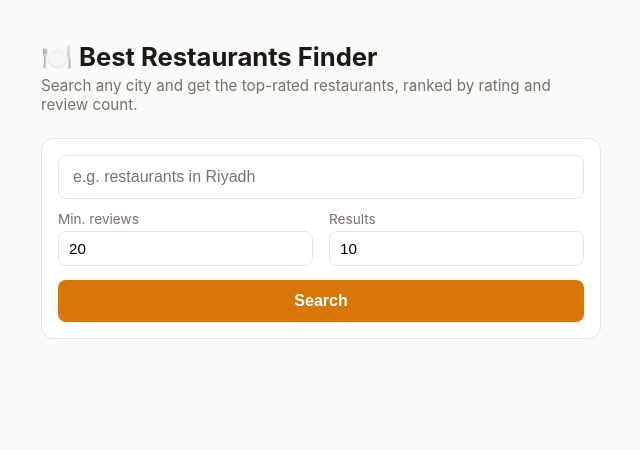
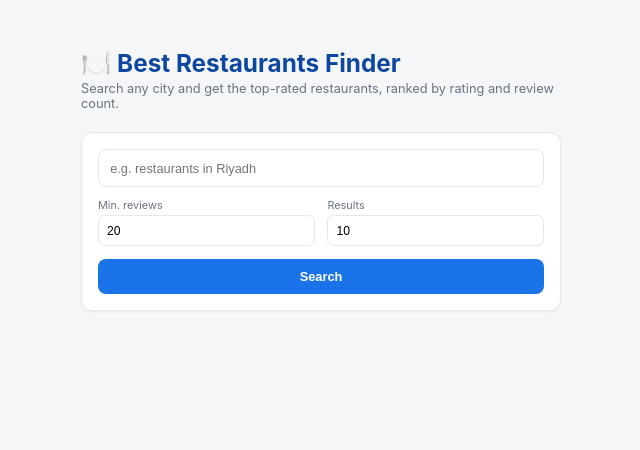
Before and after one commit to abdow-is-here/Search-Google-Maps, a Flask app: page / in a window 1280 px wide. Shown: the top 450 px of the page, without its empty margins (319-959 px from the left). Run offline with Flask 3, Linux system fonts and the light colour scheme.

Commit message:
style.css

```diff
--- a/static/style.css
+++ b/static/style.css
@@ -1,60 +1,149 @@
 :root {
-  --primary: #d97706;
-  --bg: #fafaf9;
+  --primary: #1a73e8;      /* Google-Maps blue */
+  --primary-dark: #0d47a1;
+  --accent: #34a853;       /* Google green, used for ratings */
+  --bg: #f4f6f8;
+  --sidebar-bg: #14213d;
   --card-bg: #ffffff;
-  --text: #1c1917;
-  --muted: #78716c;
-  --border: #e7e5e4;
+  --text: #1c1e21;
+  --muted: #6b7280;
+  --border: #e5e7eb;
+  --radius: 14px;
 }
 
 * { box-sizing: border-box; }
+
+html {
+  /* Default 80% zoom as requested. Supported in Chrome/Edge/Safari 17.4+;
+     Firefox falls back to normal 100% zoom (no visual break, just no shrink). */
+  zoom: 80%;
+}
 
 body {
   margin: 0;
   font-family: -apple-system, BlinkMacSystemFont, "Segoe UI", Roboto, sans-serif;
   background: var(--bg);
   color: var(--text);
-  padding: 24px 16px 60px;
 }
 
+.layout {
+  display: flex;
+  min-height: 100vh;
+}
+
+/* Sidebar */
+.sidebar {
+  width: 260px;
+  flex-shrink: 0;
+  background: var(--sidebar-bg);
+  color: #fff;
+  padding: 24px 18px;
+}
+
+.brand {
+  display: flex;
+  align-items: center;
+  gap: 8px;
+  margin-bottom: 32px;
+}
+
+.brand-icon { font-size: 1.4rem; }
+
+.brand-name {
+  font-weight: 700;
+  font-size: 1.05rem;
+  letter-spacing: 0.2px;
+}
+
+.sidebar-title {
+  font-size: 0.8rem;
+  text-transform: uppercase;
+  letter-spacing: 0.08em;
+  color: #9aa5c9;
+  margin: 0 0 12px;
+}
+
+.recent-list {
+  list-style: none;
+  padding: 0;
+  margin: 0;
+  display: flex;
+  flex-direction: column;
+  gap: 8px;
+}
+
+.recent-item {
+  background: rgba(255,255,255,0.06);
+  border: 1px solid rgba(255,255,255,0.1);
+  border-radius: 10px;
+  padding: 10px 12px;
+  font-size: 0.88rem;
+  cursor: pointer;
+  transition: background 0.15s ease;
+  white-space: nowrap;
+  overflow: hidden;
+  text-overflow: ellipsis;
+}
+
+.recent-item:hover {
+  background: rgba(255,255,255,0.14);
+}
+
+.empty-hint {
+  font-size: 0.82rem;
+  color: #7d88ab;
+  line-height: 1.4;
+}
+
+/* Main content */
 .container {
-  max-width: 560px;
+  flex: 1;
+  max-width: 640px;
   margin: 0 auto;
+  padding: 40px 20px 60px;
 }
 
 h1 {
-  font-size: 1.6rem;
+  font-size: 1.9rem;
   margin-bottom: 4px;
+  color: var(--primary-dark);
 }
 
 .subtitle {
   color: var(--muted);
   margin-top: 0;
-  margin-bottom: 24px;
-  font-size: 0.95rem;
+  margin-bottom: 26px;
+  font-size: 1rem;
 }
 
 #search-form {
   background: var(--card-bg);
   border: 1px solid var(--border);
-  border-radius: 12px;
-  padding: 16px;
-  margin-bottom: 20px;
+  border-radius: var(--radius);
+  padding: 20px;
+  margin-bottom: 24px;
+  box-shadow: 0 1px 3px rgba(0,0,0,0.05);
 }
 
 #query {
   width: 100%;
-  padding: 12px 14px;
+  padding: 13px 14px;
   font-size: 1rem;
   border: 1px solid var(--border);
-  border-radius: 8px;
-  margin-bottom: 12px;
+  border-radius: 10px;
+  margin-bottom: 14px;
+}
+
+#query:focus {
+  outline: none;
+  border-color: var(--primary);
+  box-shadow: 0 0 0 3px rgba(26,115,232,0.15);
 }
 
 .options {
   display: flex;
   gap: 16px;
-  margin-bottom: 14px;
+  margin-bottom: 16px;
 }
 
 .options label {
@@ -67,7 +156,7 @@ h1 {
 }
 
 .options input {
-  padding: 8px 10px;
+  padding: 9px 10px;
   border: 1px solid var(--border);
   border-radius: 8px;
   font-size: 0.95rem;
@@ -75,22 +164,24 @@ h1 {
 
 button {
   width: 100%;
-  padding: 12px;
+  padding: 13px;
   background: var(--primary);
   color: white;
   border: none;
-  border-radius: 8px;
+  border-radius: 10px;
   font-size: 1rem;
   font-weight: 600;
   cursor: pointer;
+  transition: background 0.15s ease;
 }
 
-button:active { opacity: 0.85; }
+button:hover { background: var(--primary-dark); }
+button:active { opacity: 0.9; }
 
 #status {
   text-align: center;
   color: var(--muted);
-  margin-bottom: 12px;
+  margin-bottom: 14px;
   min-height: 20px;
 }
 
```
Also changed, not shown: other parts of static/style.css (+20 -8 lines).
